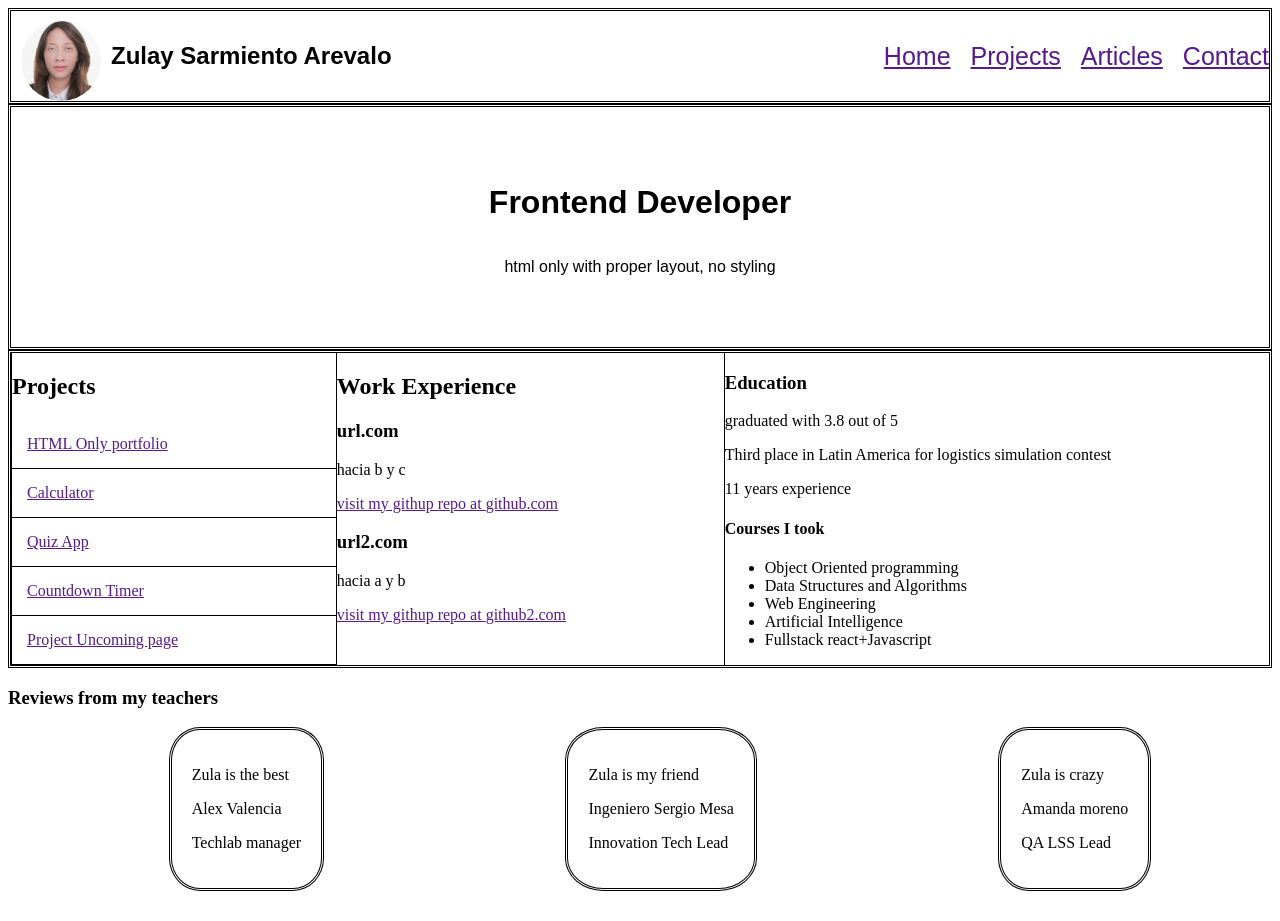
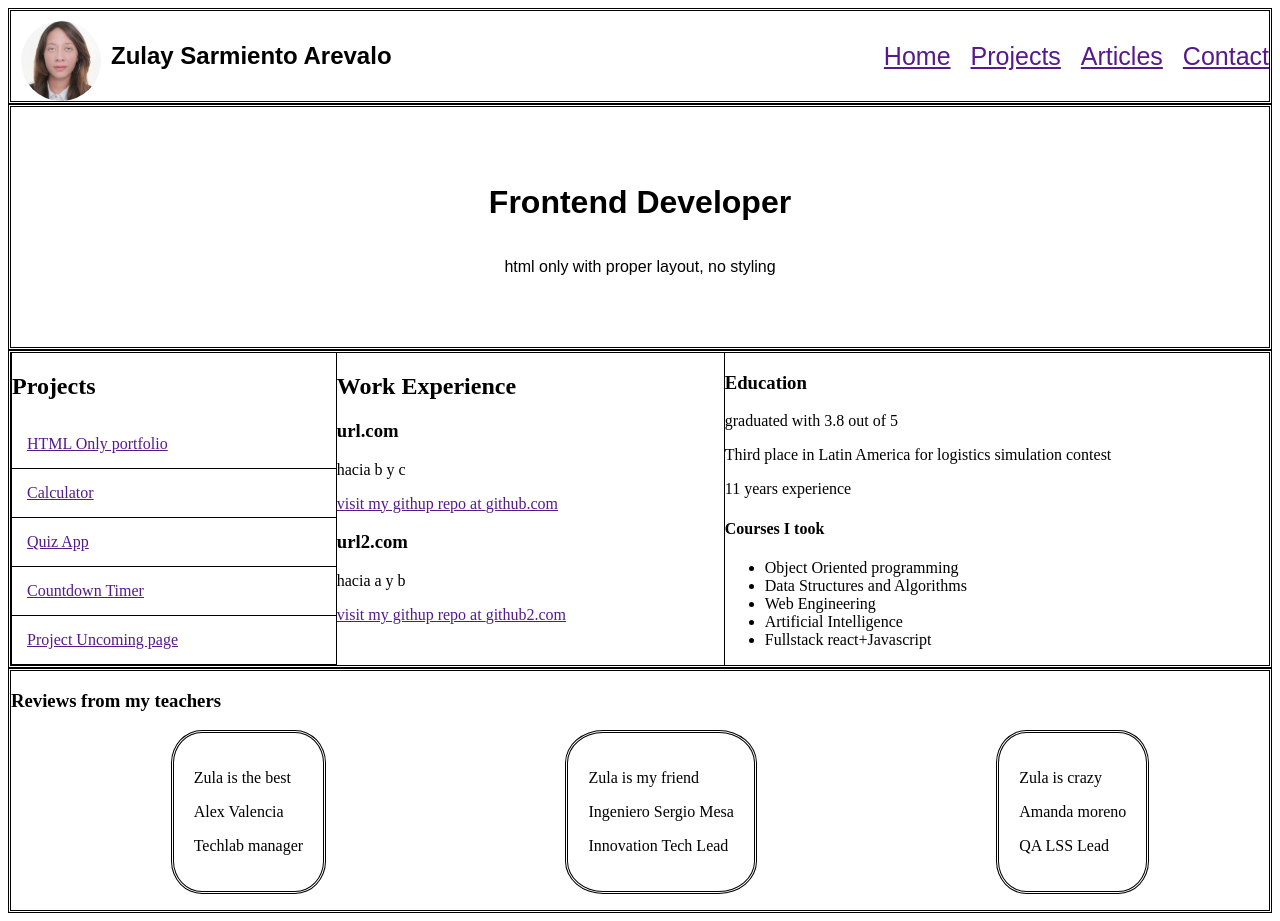
Before and after one commit to zsarmiento/reto, a React (Vite) app: page / in a window 1280 px wide. Built offline with nearby package versions, Linux system fonts and the light colour scheme.

Commit message:
cambios 28-09-2024

```diff
--- a/src/components/Projects.jsx
+++ b/src/components/Projects.jsx
@@ -3,7 +3,7 @@ export const Projects =()=>{
     return(
 
         <div className ="titles">
-        <h2>Projects</h2>
+        <h2 styles={{paddingLeft: '10px'}}>Projects</h2>
         <ul className="ulo">
             <li className="li"><a href="" >HTML Only portfolio</a></li>
             <li className="li"><a href="" >Calculator</a></li>
--- a/src/components/Reviews.css
+++ b/src/components/Reviews.css
@@ -5,6 +5,7 @@
     display: flex;
     justify-content: space-around;
     align-items: top;
+    border-color: black;
 
 
 }
@@ -14,3 +15,9 @@
     border-style:double;
     padding: 20px 20px 20px 20px;
 }
+
+.otro{
+
+    border-color:black;
+    border-style: double;
+}
--- a/src/components/Reviews.jsx
+++ b/src/components/Reviews.jsx
@@ -20,12 +20,12 @@ export const Reviews=()=>{
     ]
 
     return(
-        <div >
-            <h3>Reviews from my teachers</h3>
+        <div className="otro">
+            <h3 styles={{padding:'20px 10px 20px 10px'}}>Reviews from my teachers</h3>
            <ul className="generaldiv">
-           <li className="lireviews"><Review datos={data[0]}/></li>
-           <li className="lireviews"><Review datos={data[1]}/></li>
-            <li className="lireviews"><Review datos={data[2]}/></li>
+                <li className="lireviews"><Review datos={data[0]}/></li>
+                <li className="lireviews"><Review datos={data[1]}/></li>
+                <li className="lireviews"><Review datos={data[2]}/></li>
             </ul>
         </div>
     )
```
